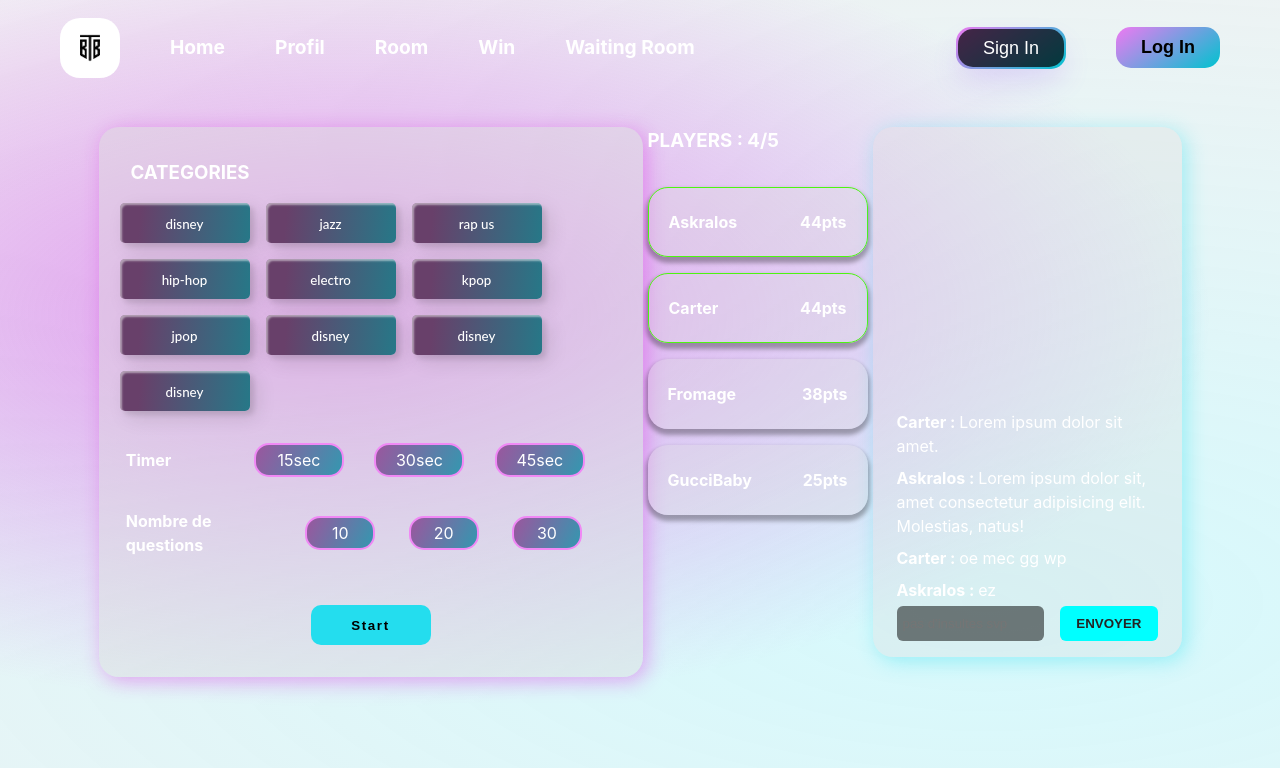
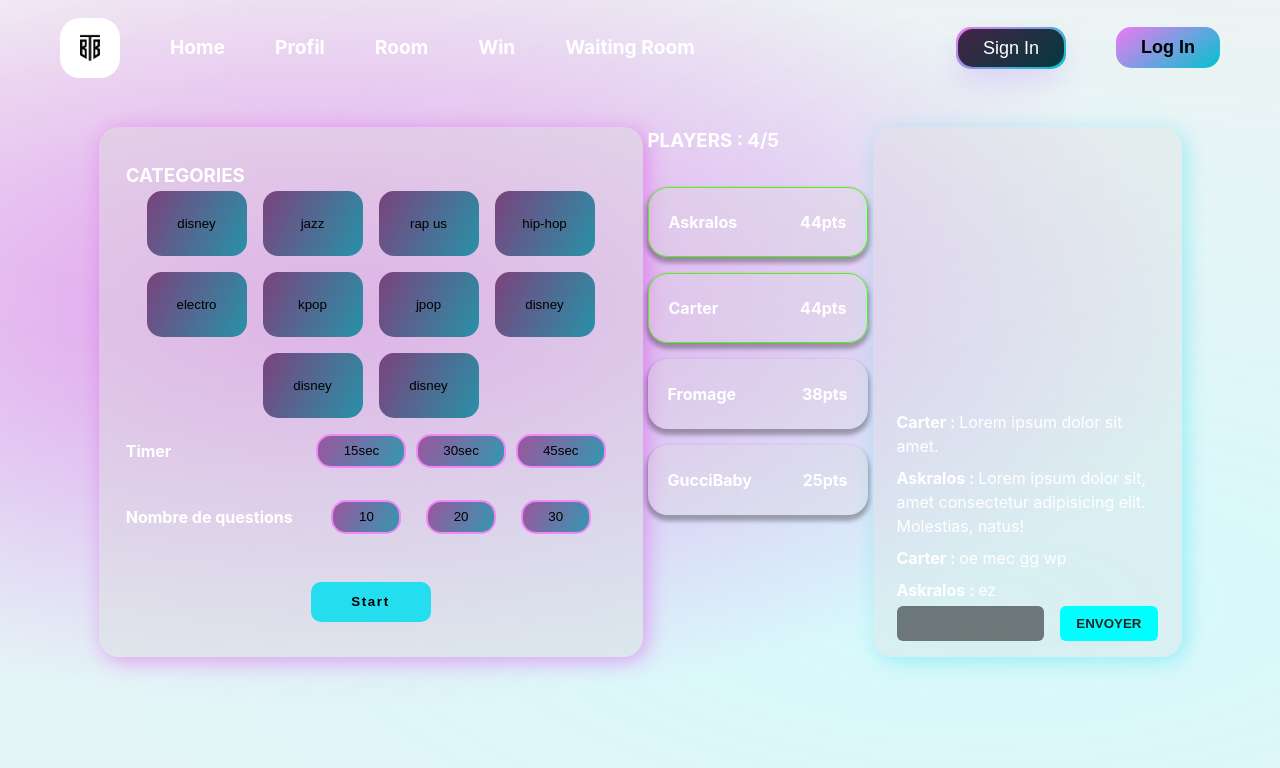
Before and after one commit to MoustaphaCamara/BeatTheBeat, a React (Vite) app: page /waiting_room in a window 1280 px wide. Shown: the top 768 px of the page. Built offline with nearby package versions, Linux system fonts and the light colour scheme.

Commit message:
Waiting Room

```diff
--- a/src/components/WaitingRoomOptions/WaitingRoomOptions.jsx
+++ b/src/components/WaitingRoomOptions/WaitingRoomOptions.jsx
@@ -16,10 +16,12 @@ const categories = [
 const WaitingRoomOptions = () => {
   return (
     <div className="waiting_container">
-      <h3 className="category_title">CATEGORIES</h3>
+      <div className="title_container">
+        <h3 className="category_title">CATEGORIES</h3>
+      </div>
       <div className="category_container">
         {categories.map((category, index) => (
-          <button class="choice choice-custom-2" key={index}>
+          <button className="category_choice" key={index}>
             <span>{category}</span>
           </button>
         ))}
@@ -29,9 +31,9 @@ const WaitingRoomOptions = () => {
         <div className="numbers">
           <h3>Timer</h3>
           <div className="values">
-            <p className="number">15sec</p>
-            <p className="number">30sec</p>
-            <p className="number">45sec</p>
+            <button className="number">15sec</button>
+            <button className="number">30sec</button>
+            <button className="number">45sec</button>
           </div>
         </div>
       </div>
@@ -39,9 +41,9 @@ const WaitingRoomOptions = () => {
         <div className="numbers">
           <h3>Nombre de questions</h3>
           <div className="values">
-            <p className="number">10</p>
-            <p className="number">20</p>
-            <p className="number">30</p>
+            <button className="number">10</button>
+            <button className="number">20</button>
+            <button className="number">30</button>
           </div>
         </div>
       </div>
--- a/src/components/WaitingRoomOptions/WaitingRoomOptions.scss
+++ b/src/components/WaitingRoomOptions/WaitingRoomOptions.scss
@@ -2,9 +2,10 @@
   margin-bottom: 2rem;
   .category_title {
     align-self: flex-start;
-    margin-left: 2rem;
   }
+  height: 530px;
   display: flex;
+  justify-content: center;
   align-items: center;
   flex-direction: column;
   width: 50%;
@@ -16,47 +17,34 @@
 }
 
 .category_container {
-  padding: 16px;
+  text-align: center;
   display: flex;
+  justify-content: center;
+  align-items: center;
   flex-wrap: wrap;
   gap: 16px;
-  align-items: center;
   width: 100%;
 }
-.choice-custom-2 {
-  position: relative;
-  right: 20px;
-  bottom: 20px;
-  border: none;
-  box-shadow: none;
-  width: 130px;
-  height: 40px;
-  line-height: 42px;
-  -webkit-perspective: 230px;
-  perspective: 230px;
+.category_choice {
+  width: 100px;
+  height: 65px;
+  flex-shrink: 0;
+  border-radius: 15px;
+  background: linear-gradient(116deg, #7b427d 0%, #13a5b2 123.52%);
+  cursor: pointer;
   &:hover {
+    transition: all 0.3s ease;
+    transform: translateY(-1px);
     filter: contrast(2);
   }
+  &:focus {
+    border: 2px solid cyan;
+  }
 }
-.choice-custom-2 span {
-  background: #68406a;
-  background: linear-gradient(96deg, #68406a 16.08%, #18848e 118.4%);
-}
-.choice-custom-2 span {
-  display: block;
-  position: absolute;
-  width: 130px;
-  height: 40px;
-  box-shadow: inset 2px 2px 2px 0px rgba(255, 255, 255, 0.5),
-    7px 7px 20px 0px rgba(0, 0, 0, 0.1), 4px 4px 5px 0px rgba(0, 0, 0, 0.1);
-  border-radius: 5px;
-  margin: 0;
-  text-align: center;
-  -webkit-box-sizing: border-box;
-  -moz-box-sizing: border-box;
-  box-sizing: border-box;
-  -webkit-transition: all 0.3s;
-  transition: all 0.3s;
+.title_container {
+  width: 90%;
+  display: flex;
+  flex-direction: column;
 }
 
 .start {
@@ -78,9 +66,7 @@
     filter: contrast(2);
   }
 }
-* {
-  border: 1px solid red;
-}
+
 .timer_container,
 .number_container {
   margin: 16px auto;
@@ -99,11 +85,13 @@
     font-size: 1rem;
   }
 }
+
 .values {
   display: flex;
-  width: 80%;
+  width: 63%;
   justify-content: space-evenly;
 }
+
 .number {
   display: flex;
   justify-content: center;
@@ -114,6 +102,9 @@
   border-radius: 15px;
   border: 2px solid #f088f5;
   background: linear-gradient(116deg, #9b569e 0%, #1ba7b4 123.52%);
+  &:focus {
+    border: 2px solid #24ddee;
+  }
 }
 .timer_container .numbers .number {
   width: 90px;
--- a/src/page/WaitingRoom/WaitingRoom.jsx
+++ b/src/page/WaitingRoom/WaitingRoom.jsx
@@ -1,7 +1,7 @@
 import RoomPageChat from "../../components/RoomPageChat/RoomPageChat";
 import RoomPagePlayerList from "../../components/RoomPagePlayerList/RoomPagePlayerList";
 import WaitingRoomOptions from "../../components/WaitingRoomOptions/WaitingRoomOptions";
-
+import "./WaitingRoom.scss";
 const WaitingRoom = () => {
   return (
     <>
```
